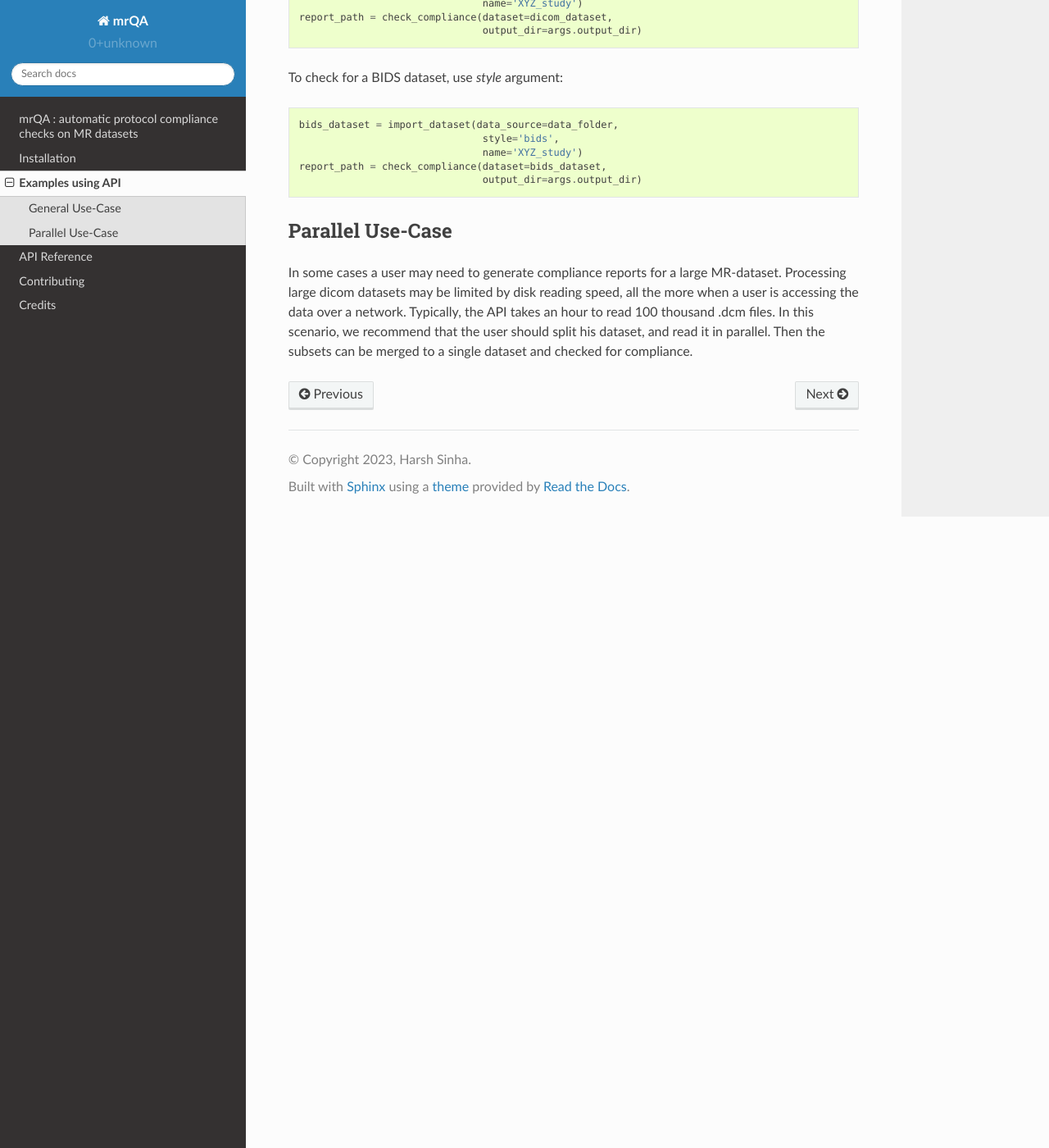
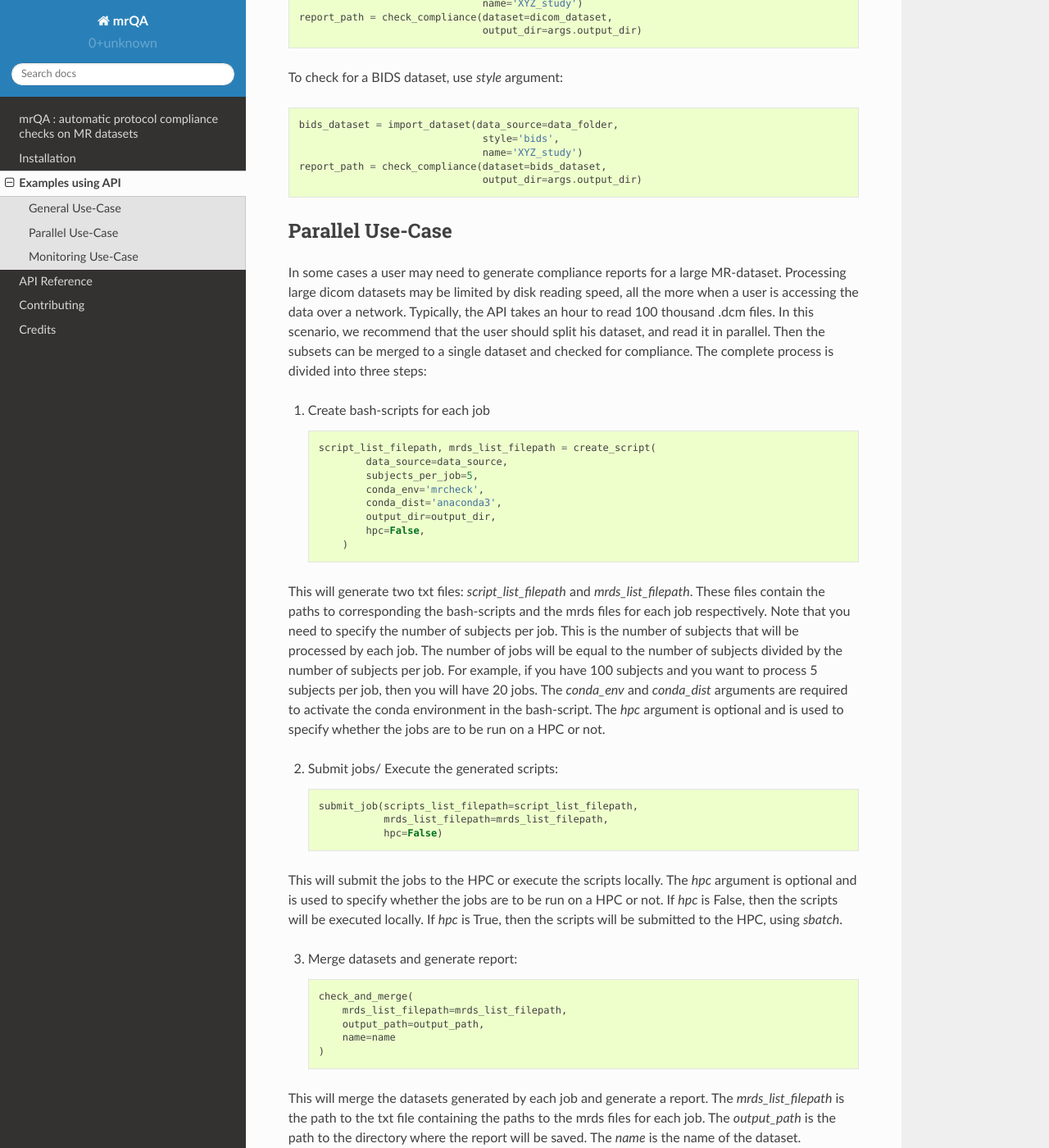
Before and after one commit to Open-Minds-Lab/mrQA, a Sphinx documentation site: the page built from docs/examples.rst, in a window 1280 px wide and 1400 px high, scrolled down 861 px. Shown: the whole window at 82% size. Built offline with Sphinx 7.4.7 and the Read the Docs theme 2.0.0, drawn with Linux system fonts in a browser that asks for light colours; some of the changed text lies outside the part shown.

Commit message:
complete different use-cases in documentation

```diff
--- a/docs/examples.rst
+++ b/docs/examples.rst
@@ -50,4 +50,91 @@ Processing large dicom datasets may be limited by disk reading speed, all the mo
 when a user is accessing the data over a network. Typically, the
 API takes an hour to read 100 thousand .dcm files. In this scenario, we recommend
 that the user should split his dataset, and read it in parallel. Then the subsets
-can be merged to a single dataset and checked for compliance.
+can be merged to a single dataset and checked for compliance. The complete process
+is divided into three steps:
+
+1. Create bash-scripts for each job ::
+
+    script_list_filepath, mrds_list_filepath = create_script(
+            data_source=data_source,
+            subjects_per_job=5,
+            conda_env='mrcheck',
+            conda_dist='anaconda3',
+            output_dir=output_dir,
+            hpc=False,
+        )
+
+This will generate two txt files: `script_list_filepath` and `mrds_list_filepath`.
+These files contain the paths to corresponding the bash-scripts and the mrds files for each job respectively.
+Note that you need to specify the number of subjects per job. This is the number of subjects that will be
+processed by each job. The number of jobs will be equal to the number of subjects divided by the number of
+subjects per job. For example, if you have 100 subjects and you want to process 5 subjects per job, then
+you will have 20 jobs. The `conda_env` and `conda_dist` arguments are required to activate the conda
+environment in the bash-script. The `hpc` argument is optional and is used to specify whether the jobs
+are to be run on a HPC or not.
+
+2. Submit jobs/ Execute the generated scripts::
+
+    submit_job(scripts_list_filepath=script_list_filepath,
+               mrds_list_filepath=mrds_list_filepath,
+               hpc=False)
+
+This will submit the jobs to the HPC or execute the scripts locally. The `hpc` argument is optional and
+is used to specify whether the jobs are to be run on a HPC or not. If `hpc` is False, then the scripts
+will be executed locally. If `hpc` is True, then the scripts will be submitted to the HPC, using `sbatch`.
+
+3. Merge datasets and generate report::
+
+    check_and_merge(
+        mrds_list_filepath=mrds_list_filepath,
+        output_path=output_path,
+        name=name
+    )
+
+This will merge the datasets generated by each job and generate a report. The `mrds_list_filepath` is
+the path to the txt file containing the paths to the mrds files for each job. The `output_path` is the
+path to the directory where the report will be saved. The `name` is the name of the dataset.
+
+On the CLI, the above steps can be executed as follows::
+
+    mrqa_parallel --data-source /path/to/dataset --style dicom --name my_dicom_dataset --subjects-per-job 5 --conda_env mrcheck --conda_dist anaconda3 --output_dir /path/to/output_dir --hpc False
+
+Additional points to note:
+
+* The recommended values for 'subjects-per-job' are 50-100, depending on the size of the dataset.
+* The current framework was built for HPCs running SLURM. If you are using a different scheduler, you will need to modify the `submit_job` function in `mrQA/run_parallel.py` to submit jobs to your scheduler.
+* The `conda_env` and `conda_dist` arguments are required to activate the conda environment in the bash-script. If you are not using conda, you can remove these arguments and the corresponding lines from the bash-script.
+* The parallelization framework is currently only available for dicom datasets. We are working on adding support for BIDS datasets. In addition it was tested on the ABCD dataset, and we are working on testing it on other datasets.
+* The subject list is generated by reading the folders with a prefix 'sub-' in the dataset. If your dataset does not follow this convention, you will need to modify the `_get_subject_ids` function in `mrQA/parallel_utils.py` to generate the subject list. The subject list is used to split the dataset into subsets, and to merge the subsets into a single dataset. We are working on relaxing this requirement.
+* Reaching out to us with any questions or suggestions is always welcome.
+
+Monitoring Use-Case
+-------------------
+In some cases, a user may want to monitor the compliance of a dataset over time. For example,
+a user may want to check if the dataset is still compliant with the protocol after a new
+subject is added to the dataset. The user can use the API to generate
+a report for the dataset. If `monitor` method is executed again, the dataset is checked for any new files,
+and the report is updated accordingly. If any changes
+are detected, the user can generate a new report and compare it with the previous report.
+
+To monitor a dataset::
+
+    monitor(name='my_dataset',
+            data_source='/path/to/dataset',
+            output_dir='/path/to/output_dir')
+
+This will generate a report for the dataset and save it in the `output_dir`. The report name will also have a timestamp appended
+to it. The report will be saved in the `output_dir` as `my_dataset_report_timestamp.html`. The `name` argument is the name of
+the dataset. The `data_source` argument is the path to the dataset. The `output_dir` argument is the path to the directory
+where the report will be saved.
+
+On the CLI, the above steps can be executed as follows::
+
+    mrqa_monitor --name my_dataset --data-source /path/to/dataset --output_dir /path/to/output_dir
+
+Additional points to note:
+
+* The `name` argument should be same if the user wants to monitor the same dataset. The files are saved in the `output_dir` with the name `name_report_timestamp.html`. If the `name` argument is different, then the files will be saved with a different name, and it would not be possible to monitor the dataset. If `name` argument is not provided, a random number is used as the name.
+* The `monitor` function can be used to monitor dicom datasets only. We are working on adding support for BIDS datasets.
+* We recommend that the user should run the `monitor` function at least once a day. This will ensure that the report is updated with any new files that are added to the dataset.
+* Reaching out to us with any questions or suggestions is always welcome.
```
